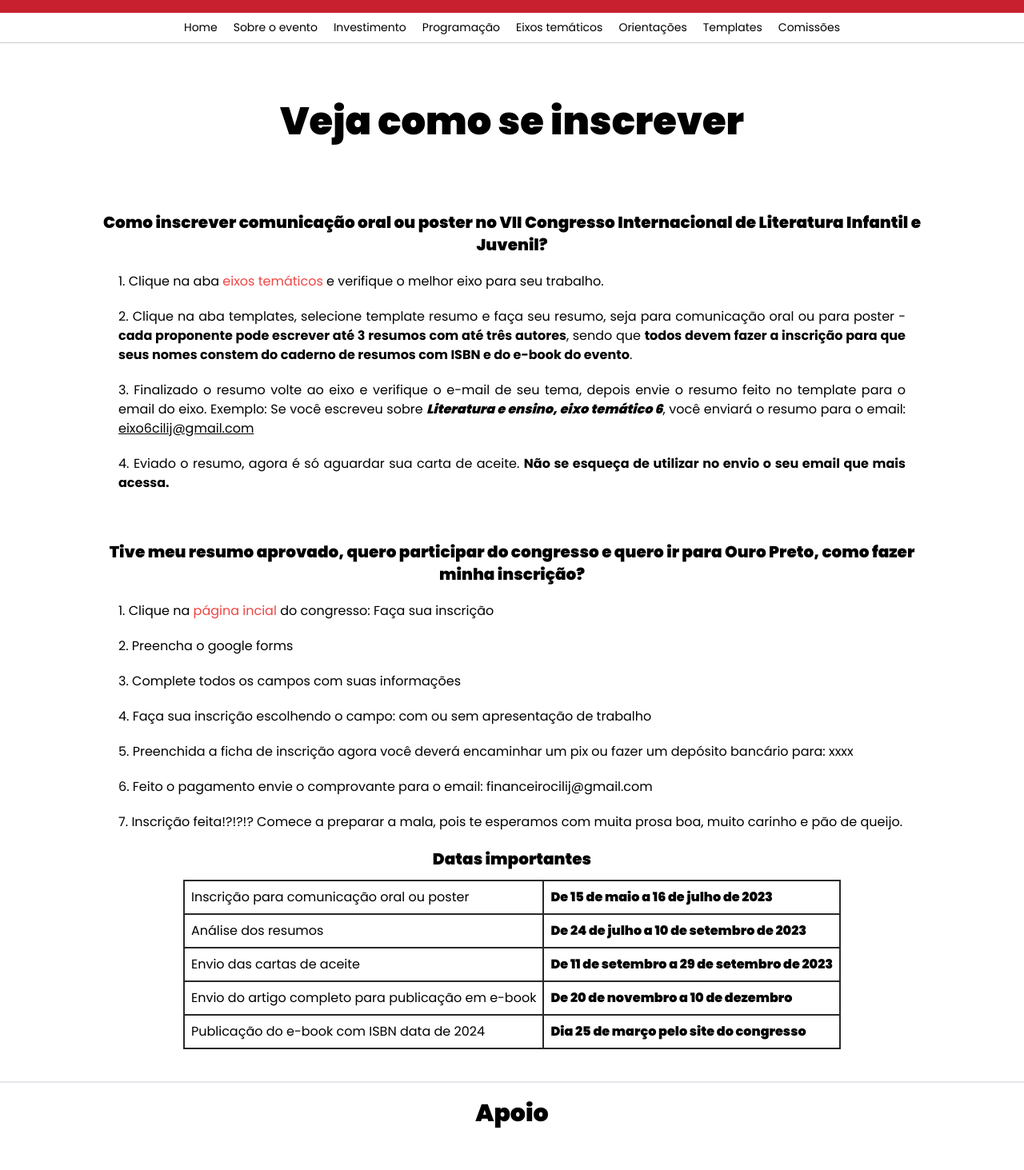
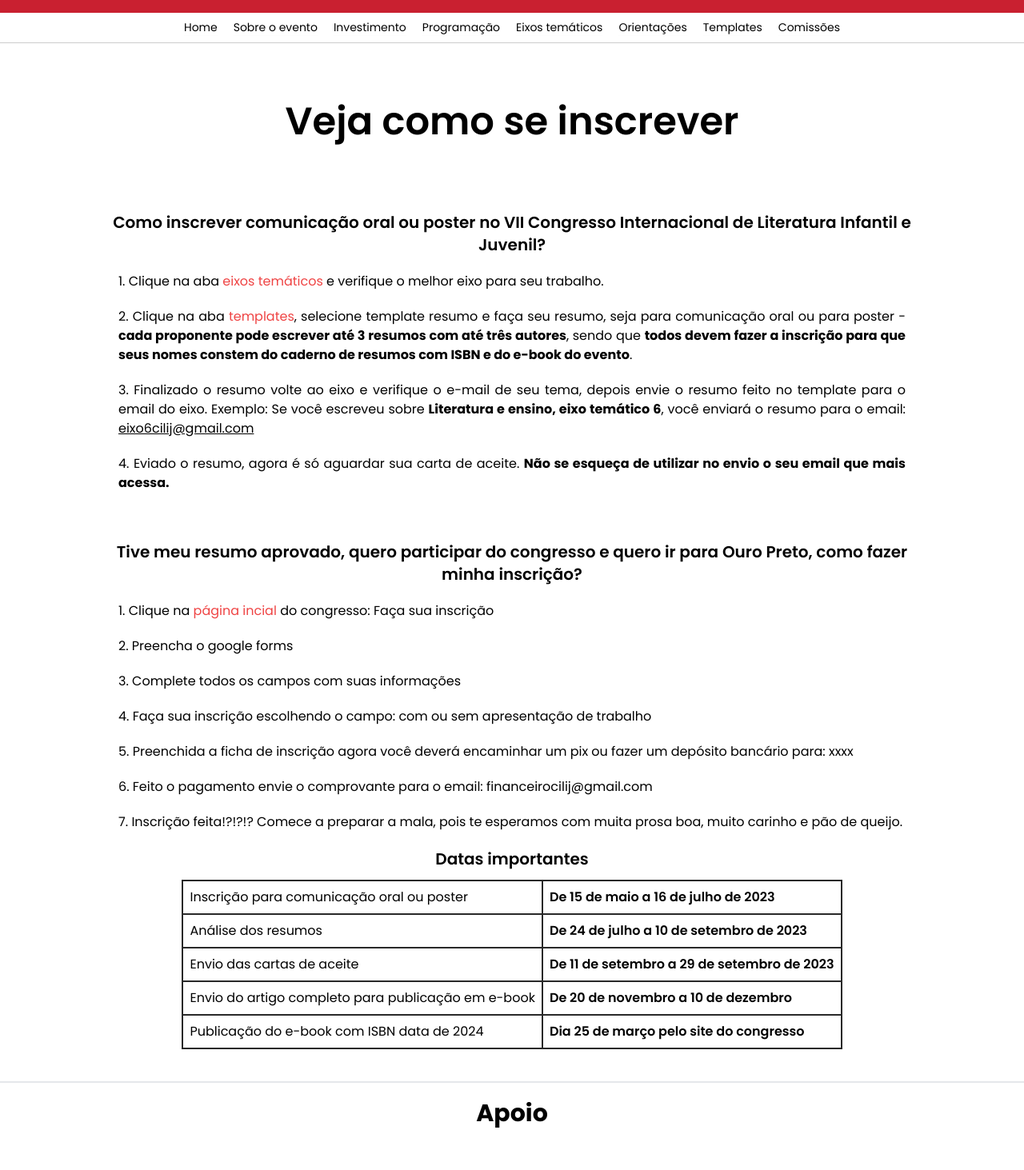
Before and after one commit to hidekinakata/CILIJ-2023, a React (Vite) app: page /#/orientacoes in a window 1280 px wide. Shown: the part 80-1543 px from the top of the page at 80% size. Built offline with nearby package versions, Linux system fonts and the light colour scheme.

Commit message:
update styles

```diff
--- a/src/components/Footer.tsx
+++ b/src/components/Footer.tsx
@@ -11,7 +11,7 @@ const Footer: React.FC<FooterType> = (props) => {
       }
     >
       <div className={"p-5 md:px-32"}>
-        <h1 className={"mb-8 text-center text-3xl font-black text-black"}>
+        <h1 className={"mb-8 text-center text-3xl font-bold text-black"}>
           Apoio
         </h1>
         <div className={"flex flex-wrap items-center justify-center gap-5"}>
--- a/src/components/Schedule/ResumedEventDayContainer.tsx
+++ b/src/components/Schedule/ResumedEventDayContainer.tsx
@@ -72,7 +72,14 @@ const PeriodContainer: React.FC<{
               }
             ></div>
 
-            <span className={""}>{schedule.time} </span>
+            <span
+              className={
+                "mb-2 block font-semibold text-fuel-yellow-400 drop-shadow-md"
+              }
+            >
+              {schedule.time}{" "}
+            </span>
+            <div className={""}>
               <h1 className={""}>
                 <HashLink
                   to={`/programacao/#${`${id}_${title}_${schedule.type_title}`.replaceAll(
@@ -97,6 +104,7 @@ const PeriodContainer: React.FC<{
                 </div>
               ) : null}
             </div>
+          </div>
         ))}
       </div>
     </div>
--- a/src/components/SubscribeBtn.tsx
+++ b/src/components/SubscribeBtn.tsx
@@ -10,7 +10,7 @@ const SubscribeBtn: React.FC<SubscribeBtnType> = (props) => {
       <a
         className={
           props.className +
-          " w-fit cursor-pointer rounded bg-bermuda-400 p-2 px-5 text-center text-2xl text-white hover:bg-bermuda-400"
+          "w-fit cursor-pointer rounded bg-bermuda-400 p-2 px-5 text-center text-2xl text-white shadow transition hover:bg-bermuda-400 hover:shadow-[0_0_10px_1px] hover:shadow-bermuda-300"
         }
       >
         Faça sua inscrição
--- a/src/pages/Guidelines.tsx
+++ b/src/pages/Guidelines.tsx
@@ -11,13 +11,15 @@ const Guidelines: React.FC<GuidelinesType> = (props) => {
       }
     >
       <h1
-        className={"my-8 text-center text-2xl font-black md:mb-12 md:text-5xl"}
+        className={
+          "my-8 text-center text-2xl font-semibold md:mb-12 md:text-5xl"
+        }
       >
         Veja como se inscrever
       </h1>
 
       <section className={"w-full"}>
-        <h1 className={"text-center text-xl font-black"}>
+        <h1 className={"text-center text-xl font-semibold"}>
           Como inscrever comunicação oral ou poster no VII Congresso
           Internacional de Literatura Infantil e Juvenil?
         </h1>
@@ -35,8 +37,12 @@ const Guidelines: React.FC<GuidelinesType> = (props) => {
             e verifique o melhor eixo para seu trabalho.
           </li>
           <li>
-            Clique na aba templates, selecione template resumo e faça seu
-            resumo, seja para comunicação oral ou para poster -{" "}
+            Clique na aba{" "}
+            <Link to={"/templates"} className={"text-red-500 hover:underline"}>
+              templates
+            </Link>
+            , selecione template resumo e faça seu resumo, seja para comunicação
+            oral ou para poster -{" "}
             <strong>
               cada proponente pode escrever até 3 resumos com até três autores
             </strong>
@@ -52,7 +58,7 @@ const Guidelines: React.FC<GuidelinesType> = (props) => {
             depois envie o resumo feito no template para o email do eixo.{" "}
             <span className={""}>
               Exemplo: Se você escreveu sobre{" "}
-              <span className={"font-black italic"}>
+              <span className={"font-bold"}>
                 Literatura e ensino, eixo temático 6
               </span>
               , você enviará o resumo para o email:{" "}
@@ -69,7 +75,7 @@ const Guidelines: React.FC<GuidelinesType> = (props) => {
       </section>
 
       <section className={"w-full"}>
-        <h1 className={"text-center text-xl font-black"}>
+        <h1 className={"text-center text-xl font-semibold"}>
           Tive meu resumo aprovado, quero participar do congresso e quero ir
           para Ouro Preto, como fazer minha inscrição?
         </h1>
@@ -110,37 +116,37 @@ const Guidelines: React.FC<GuidelinesType> = (props) => {
             "mx-auto text-sm sm:text-base [&_td]:border-2 [&_td]:border-truegray-700 [&_td]:p-2"
           }
         >
-          <caption className={"mb-3 text-xl font-black text-black"}>
+          <caption className={"mb-3 text-xl font-semibold text-black"}>
             Datas importantes
           </caption>
           <tbody>
             <tr>
               <td>Inscrição para comunicação oral ou poster</td>
-              <td className={"font-black"}>
+              <td className={"font-semibold"}>
                 De 15 de maio a 16 de julho de 2023
               </td>
             </tr>
             <tr>
               <td>Análise dos resumos</td>
-              <td className={"font-black"}>
+              <td className={"font-semibold"}>
                 De 24 de julho a 10 de setembro de 2023
               </td>
             </tr>
             <tr>
               <td>Envio das cartas de aceite</td>
-              <td className={"font-black"}>
+              <td className={"font-semibold"}>
                 De 11 de setembro a 29 de setembro de 2023
               </td>
             </tr>
             <tr>
               <td>Envio do artigo completo para publicação em e-book</td>
-              <td className={"font-black"}>
+              <td className={"font-semibold"}>
                 De 20 de novembro a 10 de dezembro
               </td>
             </tr>
             <tr>
               <td>Publicação do e-book com ISBN data de 2024</td>
-              <td className={"font-black"}>
+              <td className={"font-semibold"}>
                 Dia 25 de março pelo site do congresso
               </td>
             </tr>
--- a/src/pages/Home/FinancialInvestiment.tsx
+++ b/src/pages/Home/FinancialInvestiment.tsx
@@ -15,7 +15,7 @@ const FinancialInvestment: React.FC<FinancialInvestmentType> = (props) => {
 
       <div
         className={
-          "relative grid h-fit grid-rows-3 gap-5 md:grid-cols-3 md:grid-rows-none [&>div]:h-72 [&>div]:w-full [&>div]:rounded-xl  [&>div]:shadow-md"
+          "relative grid h-fit grid-rows-3 gap-5 md:grid-rows-none lg:grid-cols-3 [&>div]:h-72 [&>div]:w-full [&>div]:rounded-xl  [&>div]:shadow-md"
         }
       >
         <div className={"relative grid grid-rows-[min-content_auto]"}>
--- a/src/pages/Home/Header.tsx
+++ b/src/pages/Home/Header.tsx
@@ -66,10 +66,9 @@ const Header: React.FC<HomeType> = (props) => {
               }
             >
               Educação literária:
-              <span className={"font-['Caveat'] text-red-700"}>
-                <br />
+              <motion.span className={"block font-['Caveat'] text-red-700"}>
                 Mudanças em movimento
-              </span>
+              </motion.span>
             </motion.h1>
             <motion.div
               initial={{ x: -20, opacity: 0 }}
@@ -105,7 +104,7 @@ const Header: React.FC<HomeType> = (props) => {
               <img
                 src={poster}
                 className={
-                  "h-[21rem] w-[15rem] rounded-xl object-cover lg:h-[28rem] lg:w-[20rem]"
+                  "h-[21rem] w-[15rem] rounded-xl object-cover drop-shadow-md lg:h-[28rem] lg:w-[20rem]"
                 }
               />
             </div>
```
Lines whose indentation alone changed are shown as unchanged.
